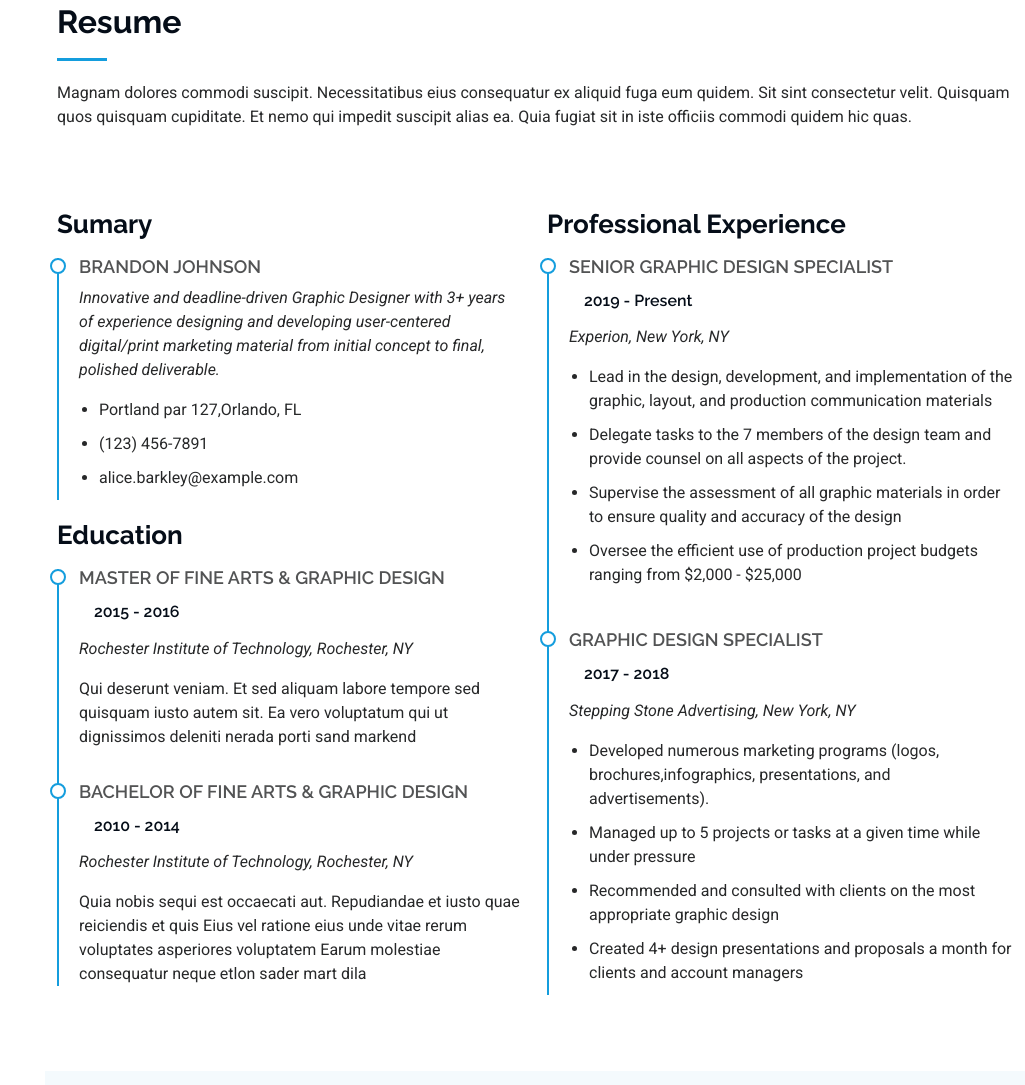
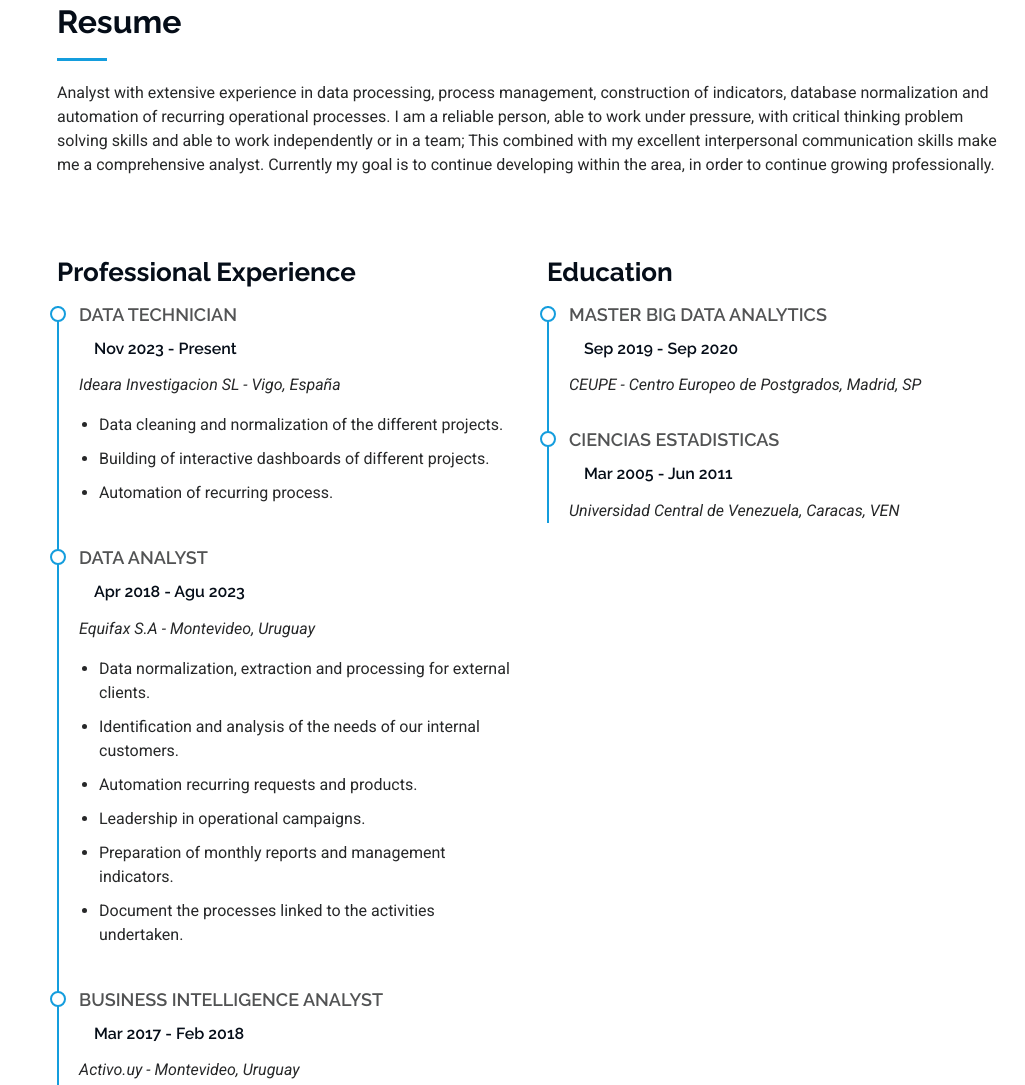
Before and after one commit to JohanaMachado/JohanaMachado.github.io, a plain HTML site: page index.html in a window 1280 px wide. Shown: the part 2059-3144 px from the top of the page, without its empty margins (255-1280 px from the left). Drawn offline with Linux system fonts and the light colour scheme.

Commit message:
Update 3

```diff
--- a/index.html
+++ b/index.html
@@ -221,13 +221,15 @@
 
     </section><!-- /Skills Section -->
 
-     <!-- Resume Section -->
+<!-- Resume Section -->
     <section id="resume" class="resume section">
 
       <!-- Section Title -->
       <div class="container section-title" data-aos="fade-up">
         <h2>Resume</h2>
-        <p>Magnam dolores commodi suscipit. Necessitatibus eius consequatur ex aliquid fuga eum quidem. Sit sint consectetur velit. Quisquam quos quisquam cupiditate. Et nemo qui impedit suscipit alias ea. Quia fugiat sit in iste officiis commodi quidem hic quas.</p>
+        <p>Analyst with extensive experience in data processing, process management, construction of indicators, database normalization and automation of recurring operational processes.
+		I am a reliable person, able to work under pressure, with critical thinking problem solving skills and able to work independently or in a team; This combined with my excellent interpersonal
+		communication skills make me a comprehensive analyst. Currently my goal is to continue developing within the area, in order to continue growing professionally.</p>
       </div><!-- End Section Title -->
 
       <div class="container">
@@ -235,59 +237,59 @@
         <div class="row">
 
           <div class="col-lg-6" data-aos="fade-up" data-aos-delay="100">
-            <h3 class="resume-title">Sumary</h3>
-
-            <div class="resume-item pb-0">
-              <h4>Brandon Johnson</h4>
-              <p><em>Innovative and deadline-driven Graphic Designer with 3+ years of experience designing and developing user-centered digital/print marketing material from initial concept to final, polished deliverable.</em></p>
+			<h3 class="resume-title">Professional Experience</h3>
+            <div class="resume-item">
+              <h4>Data Technician</h4>
+              <h5>Nov 2023 - Present</h5>
+              <p><em>Ideara Investigacion SL - Vigo, España </em></p>
               <ul>
-                <li>Portland par 127,Orlando, FL</li>
-                <li>(123) 456-7891</li>
-                <li>alice.barkley@example.com</li>
+                <li>Data cleaning and normalization of the different projects.</li>
+                <li>Building of interactive dashboards of different projects.</li>
+                <li>Automation of recurring process.</li>
               </ul>
             </div><!-- Edn Resume Item -->
 
-            <h3 class="resume-title">Education</h3>
             <div class="resume-item">
-              <h4>Master of Fine Arts &amp; Graphic Design</h4>
-              <h5>2015 - 2016</h5>
-              <p><em>Rochester Institute of Technology, Rochester, NY</em></p>
-              <p>Qui deserunt veniam. Et sed aliquam labore tempore sed quisquam iusto autem sit. Ea vero voluptatum qui ut dignissimos deleniti nerada porti sand markend</p>
+              <h4>Data Analyst</h4>
+              <h5>Apr 2018 - Agu 2023</h5>
+              <p><em>Equifax S.A - Montevideo, Uruguay</em></p>
+              <ul>
+                <li>Data normalization, extraction and processing for external clients.</li>
+                <li>Identification and analysis of the needs of our internal customers.</li>
+                <li>Automation recurring requests and products.</li>
+                <li>Leadership in operational campaigns.</li>
+				<li>Preparation of monthly reports and management indicators.</li>
+				<li>Document the processes linked to the activities undertaken.</li>
+              </ul>
             </div><!-- Edn Resume Item -->
 
-            <div class="resume-item">
-              <h4>Bachelor of Fine Arts &amp; Graphic Design</h4>
-              <h5>2010 - 2014</h5>
-              <p><em>Rochester Institute of Technology, Rochester, NY</em></p>
-              <p>Quia nobis sequi est occaecati aut. Repudiandae et iusto quae reiciendis et quis Eius vel ratione eius unde vitae rerum voluptates asperiores voluptatem Earum molestiae consequatur neque etlon sader mart dila</p>
+			<div class="resume-item">
+              <h4>Business Intelligence Analyst</h4>
+              <h5>Mar 2017 - Feb 2018</h5>
+              <p><em>Activo.uy - Montevideo, Uruguay</em></p>
+              <ul>
+                <li>Data processing according to the different requests of our clients.</li>
+                <li>Building of interactive reports that needs to be updated frequently.</li>
+                <li>Provide guidance to our customers on how to view should see the information to get the better results of their analysis.</li>
+                <li>Document the processes linked to the activities undertaken.</li>
+              </ul>
             </div><!-- Edn Resume Item -->
 
           </div>
 
           <div class="col-lg-6" data-aos="fade-up" data-aos-delay="200">
-            <h3 class="resume-title">Professional Experience</h3>
+
+            <h3 class="resume-title">Education</h3>
             <div class="resume-item">
-              <h4>Senior graphic design specialist</h4>
-              <h5>2019 - Present</h5>
-              <p><em>Experion, New York, NY </em></p>
-              <ul>
-                <li>Lead in the design, development, and implementation of the graphic, layout, and production communication materials</li>
-                <li>Delegate tasks to the 7 members of the design team and provide counsel on all aspects of the project. </li>
-                <li>Supervise the assessment of all graphic materials in order to ensure quality and accuracy of the design</li>
-                <li>Oversee the efficient use of production project budgets ranging from $2,000 - $25,000</li>
-              </ul>
+              <h4>Master Big Data Analytics </h4>
+              <h5>Sep 2019 - Sep 2020</h5>
+              <p><em>CEUPE - Centro Europeo de Postgrados, Madrid, SP</em></p>
             </div><!-- Edn Resume Item -->
 
             <div class="resume-item">
-              <h4>Graphic design specialist</h4>
-              <h5>2017 - 2018</h5>
-              <p><em>Stepping Stone Advertising, New York, NY</em></p>
-              <ul>
-                <li>Developed numerous marketing programs (logos, brochures,infographics, presentations, and advertisements).</li>
-                <li>Managed up to 5 projects or tasks at a given time while under pressure</li>
-                <li>Recommended and consulted with clients on the most appropriate graphic design</li>
-                <li>Created 4+ design presentations and proposals a month for clients and account managers</li>
-              </ul>
+              <h4>Ciencias Estadisticas</h4>
+              <h5>Mar 2005 - Jun 2011</h5>
+              <p><em>Universidad Central de Venezuela, Caracas, VEN</em></p>
             </div><!-- Edn Resume Item -->
 
           </div>
```
